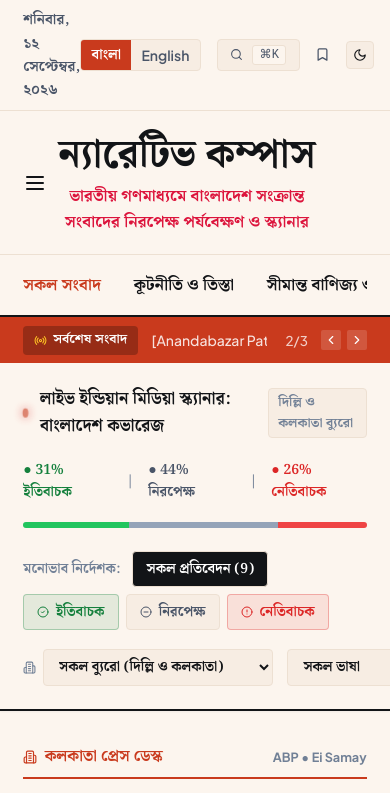
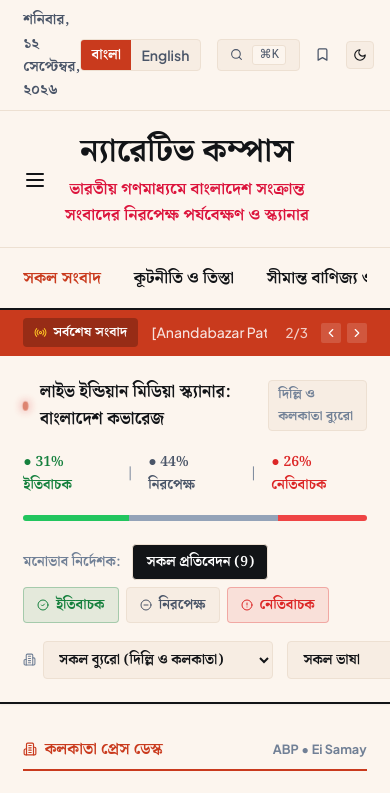
Before and after one commit to metakave/bangladesh-news-india, a Next.js app: page / in a window 390 px wide. Shown: the top 793 px of the page. Built offline with nearby package versions, Linux system fonts and the light colour scheme.

Commit message:
style: reduce font size for Bengali siteTitle (ন্যারেটিভ কম্পাস) by 5pt across masthead, mobile drawer, and footer

```diff
--- a/src/components/Footer.tsx
+++ b/src/components/Footer.tsx
@@ -42,7 +42,7 @@ export default function Footer() {
               <h2
                 className={lang === 'bn' ? 'font-bengali' : 'font-masthead'}
                 style={{
-                  fontSize: lang === 'bn' ? '1.75rem' : '1.8rem',
+                  fontSize: lang === 'bn' ? 'calc(1.75rem - 5pt)' : '1.8rem',
                   fontWeight: 900,
                   color: 'var(--text-primary)',
                   letterSpacing: lang === 'bn' ? '0' : '0.06em',
--- a/src/components/Header.tsx
+++ b/src/components/Header.tsx
@@ -186,7 +186,7 @@ export default function Header() {
               <h1
                 className={lang === 'bn' ? 'font-bengali' : 'font-masthead'}
                 style={{
-                  fontSize: lang === 'bn' ? 'clamp(2.1rem, 5.2vw, 3.5rem)' : 'clamp(2rem, 5vw, 3.4rem)',
+                  fontSize: lang === 'bn' ? 'calc(clamp(2.1rem, 5.2vw, 3.5rem) - 5pt)' : 'clamp(2rem, 5vw, 3.4rem)',
                   fontWeight: 900,
                   lineHeight: 1.1,
                   letterSpacing: lang === 'bn' ? '0' : '0.08em',
@@ -322,7 +322,7 @@ export default function Header() {
             borderRight: '1px solid var(--border-primary)'
           }} onClick={(e) => e.stopPropagation()}>
             <div style={{ display: 'flex', alignItems: 'center', justifyContent: 'space-between', marginBottom: '1.5rem' }}>
-              <h2 className="font-bengali" style={{ fontSize: '1.4rem', fontWeight: 900, color: 'var(--brand-primary)' }}>
+              <h2 className={lang === 'bn' ? 'font-bengali' : 'font-masthead'} style={{ fontSize: lang === 'bn' ? 'calc(1.4rem - 5pt)' : '1.4rem', fontWeight: 900, color: 'var(--brand-primary)' }}>
                 {t.siteTitle}
               </h2>
               <button onClick={() => setMobileMenuOpen(false)} style={{ color: 'var(--text-primary)' }}>
```
